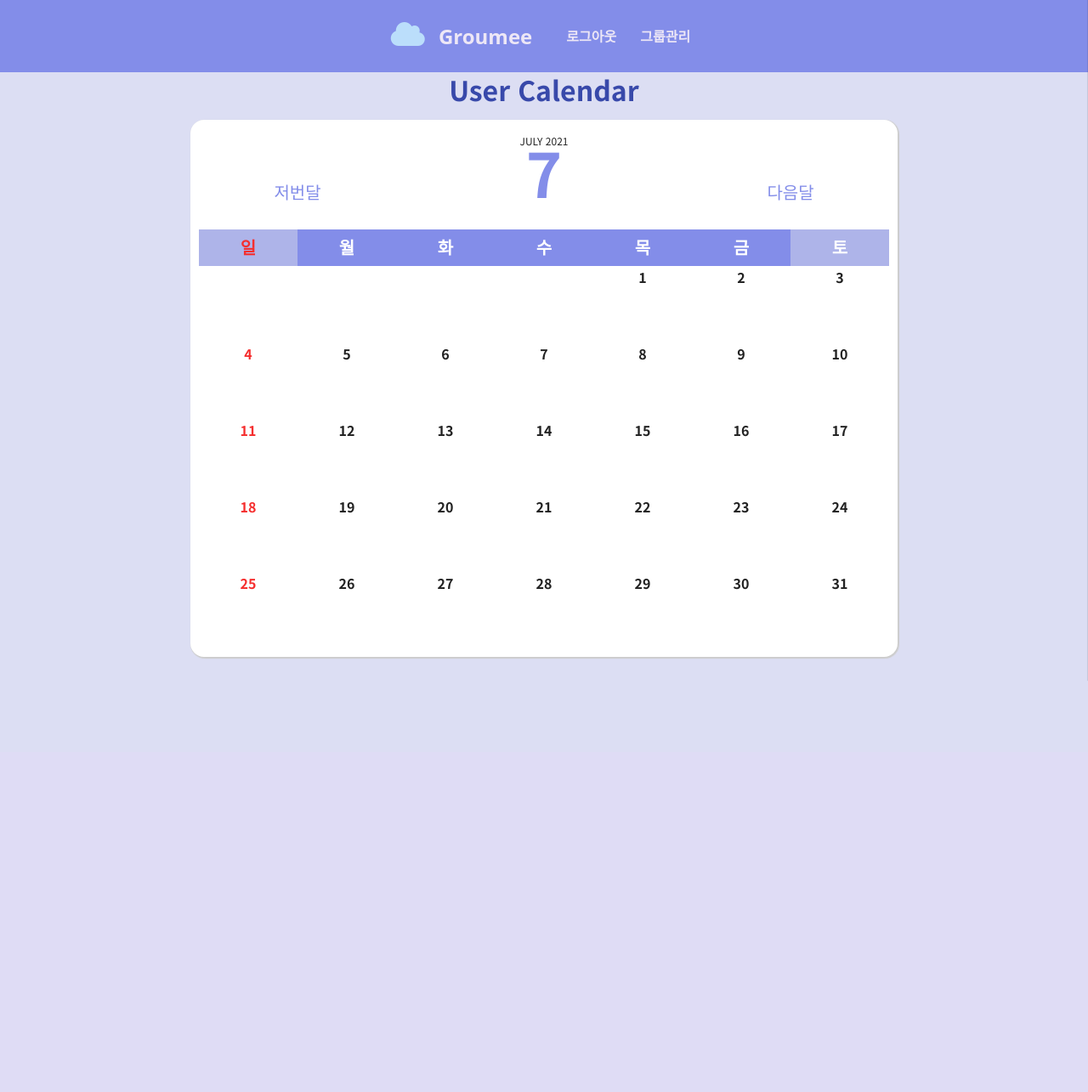
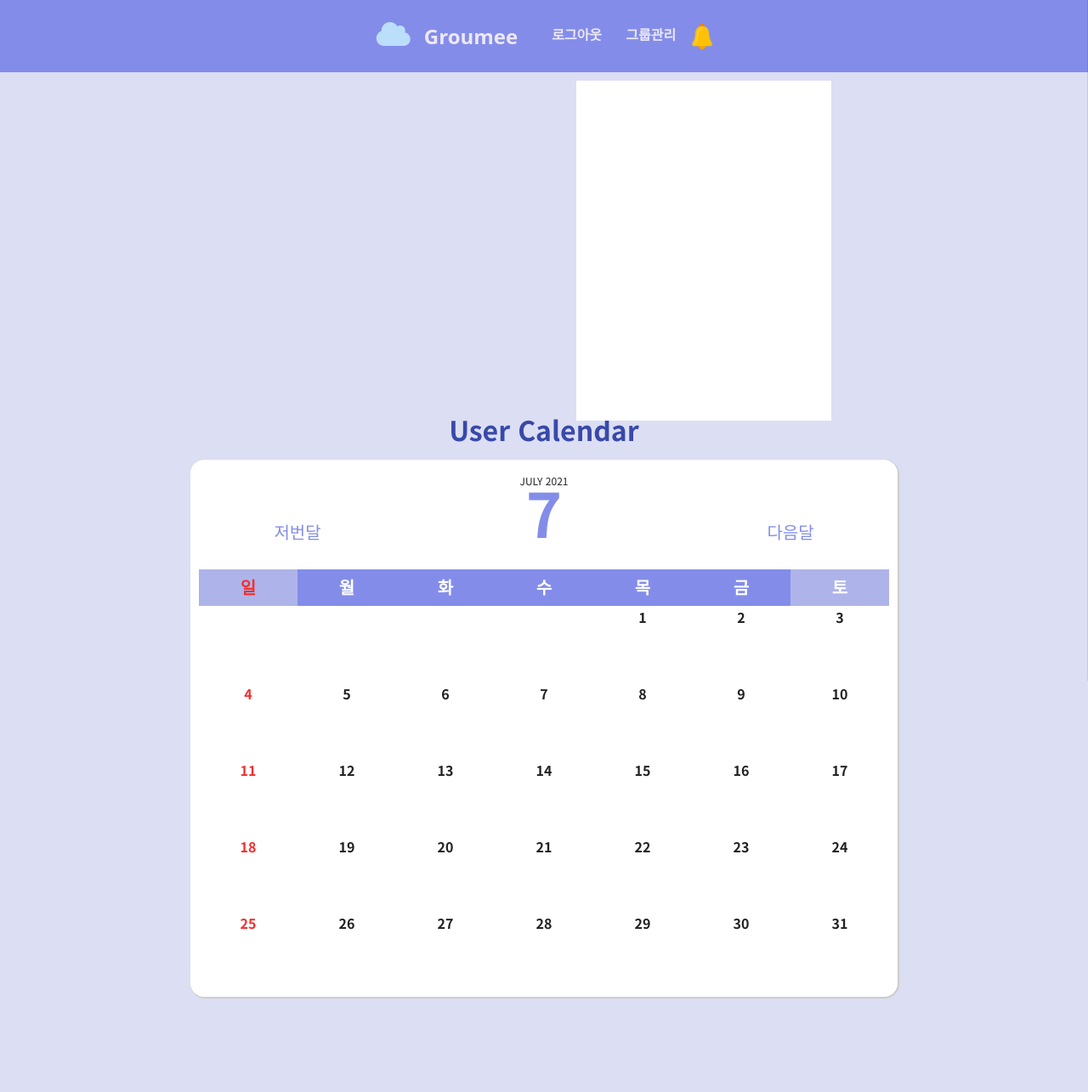
Before and after one commit to kminzy/Heroku_Groumee, a Django app: page /usercalendar/ in a window 1280 px wide. Shown: the whole page at 85% size. Before the commit the page ends 801 px from the top, so only its background shows below. Run offline with Django 3.2, Linux system fonts and the light colour scheme; a user stored in the database is signed in; data comes from the database, SQL or seed files in the repository; both versions use the stored data as it was after the commit; some libraries are stand-ins or nearby versions.

Commit message:
notice container

```diff
--- a/calendarproject/calendarproject/templates/base.html
+++ b/calendarproject/calendarproject/templates/base.html
@@ -37,6 +37,20 @@
         .table-content th {
             width: 35%;
         }
+
+        #bell-image{
+            width:30px;
+            height: 30px;
+        }
+
+        .notice-container{
+            background-color: white;
+            width:300px;
+            height:400px;
+            position: relative; top: 10px; left: 53% ;
+            z-index:2;
+        }
+
     </style>
 
 </head>
@@ -56,9 +70,27 @@
             <a href="#">
                 <span class="profile">그룹관리</span>
             </a>
+            <a href="#">
+                <img src="{%static 'img/bell.png'%}" id="bell-image">
+            </a>
             {% endif %}
         </div>
+
     </nav>
+
+
+    <div class="notice-container"></div>
+
+    <script>
+      $( document ).ready( function()
+      {
+        $( 'img' ).click( function()
+        {
+            $('.notice-container').fadeToggle();
+        })
+      });
+
+    </script>
 
     {% block content %}
     {% endblock %}
--- a/calendarproject/groupmeet/templates/userCalendar.html
+++ b/calendarproject/groupmeet/templates/userCalendar.html
@@ -6,7 +6,7 @@
 
 {% block content %}
 
-    <div class="main-section">
+    <div class="main-section" style="position:relative; z-index:1;">
       <h3>User Calendar</h3>
       {{calendar}}
       <div id="Sidebar">
```
Also changed, not shown: calendarproject/db.sqlite3, calendarproject/groupmeet/static/img/bell.png (added), calendarproject/static/img/bell.png (added).
